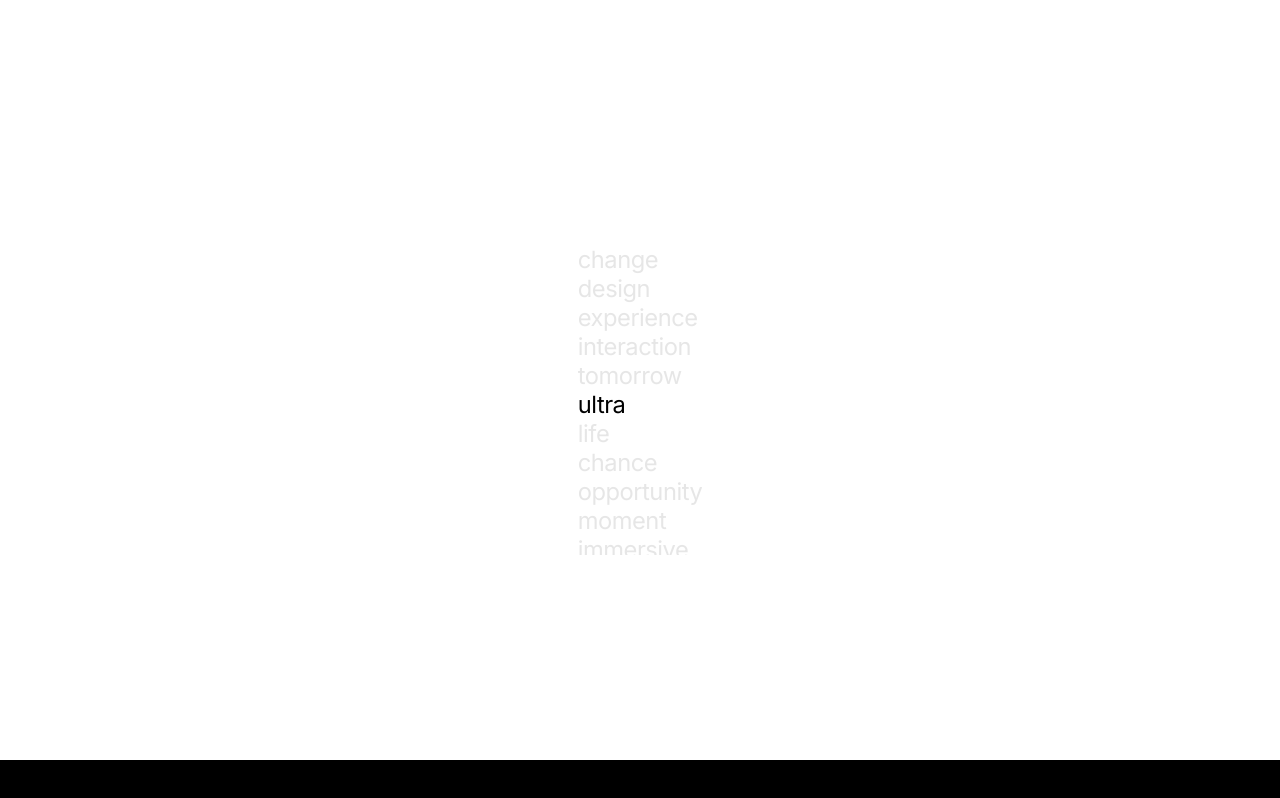
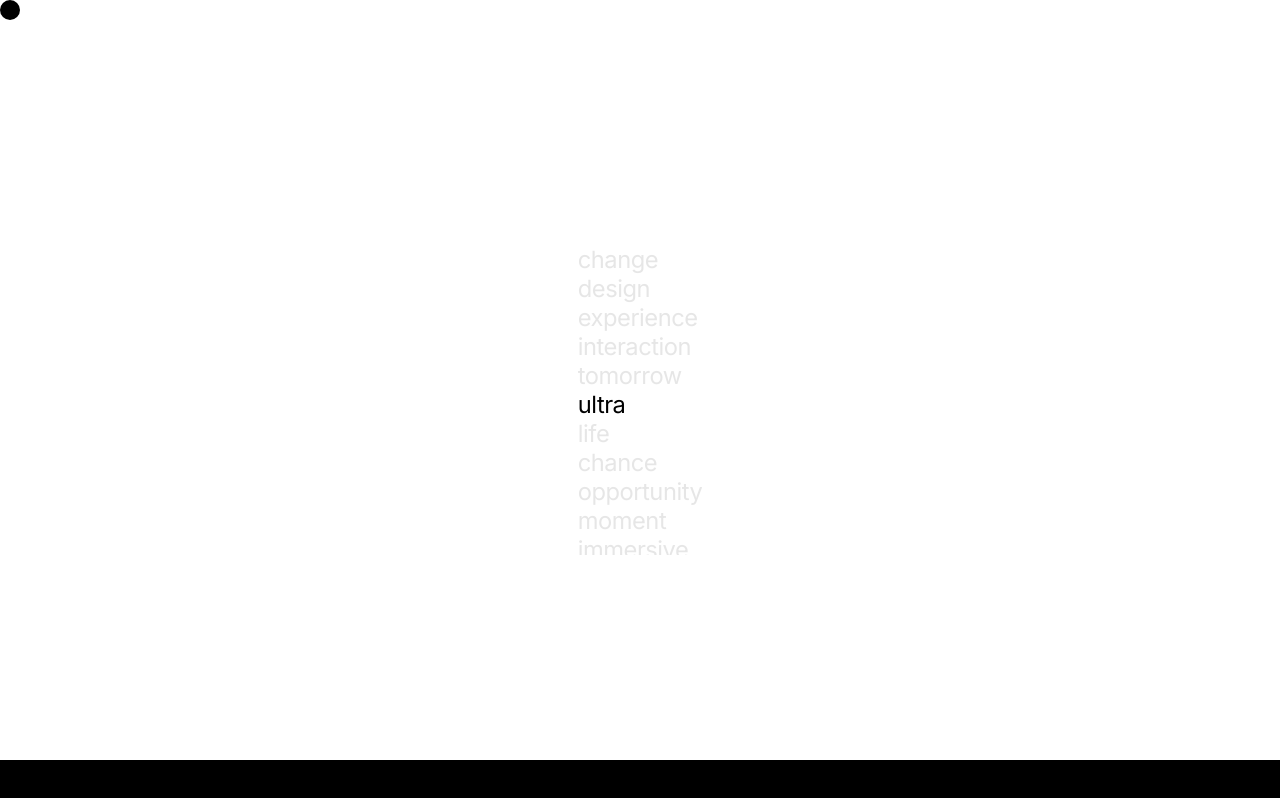
Before and after one commit to nelsonndukwe/Next-annimation-Compilation, a Next.js app: page / in a window 1280 px wide. Built offline with nearby package versions, Linux system fonts and the light colour scheme.

Commit message:
sticky cusror initial

```diff
--- /dev/null
+++ b/app/components/Hero/Cursor.tsx
@@ -0,0 +1,69 @@
+import React, { useEffect, useState } from "react";
+import styles from "./Hero.module.scss";
+
+import { motion, useMotionValue, useSpring } from "framer-motion";
+
+const Cursor = ({ stickyElement }: any) => {
+  const [isHovered, setIsHovered] = useState(false);
+console.log(`stickyElment`, stickyElement);
+  const cursorSize = isHovered ? 60 : 20;
+  const mouse = {
+    x: useMotionValue(0),
+    y: useMotionValue(0),
+  };
+
+  const smoothOptions = { damping: 20, stiffness: 300, mass: 0.5 };
+  const smoothScroll = {
+    x: useSpring(mouse.x, smoothOptions),
+    y: useSpring(mouse.y, smoothOptions),
+  };
+  const manageMouseMove = (e: any) => {
+    const { clientX, clientY } = e;
+
+    mouse.x.set(clientX - cursorSize / 2),
+      mouse.y.set(clientY - cursorSize / 2);
+  };
+
+  const manageMouseOver = () => {
+    setIsHovered(true);
+  };
+
+  const manageMouseLeave = () => {
+    setIsHovered(false);
+  };
+
+  useEffect(() => {
+    const mousePostion = window.addEventListener("mousemove", manageMouseMove);
+// stickyElement.current.addEventListener(
+//       "mouseover",
+//       manageMouseOver
+//     );
+//   stickyElement.current.addEventListener(
+//       "mouseleave",
+//       manageMouseLeave
+//     );
+
+    return () => {
+      mousePostion;
+    //   stickyElement.current.removeEventListener(
+    //     "mouseover",
+    //     manageMouseOver
+    //   );
+    // stickyElement.current.removeEventListener(
+    //     "mouseleave",
+    //     manageMouseLeave
+    //   );
+
+    };
+  });
+
+  return (
+    <motion.div
+      style={{ left: smoothScroll.x, top: smoothScroll.y }}
+      className={styles.cursor}
+      animate={{width:cursorSize, height:cursorSize}}
+    ></motion.div>
+  );
+};
+
+export default Cursor;
--- a/app/components/Hero/Hero.module.scss
+++ b/app/components/Hero/Hero.module.scss
@@ -59,3 +59,12 @@
       transform-origin: bottom center;
     }
   }
+
+
+  .cursor{
+    background: black;
+    height:20px;
+    width: 20px;
+    position: fixed;
+    border-radius: 50%;
+  }
--- a/app/components/Hero/index.tsx
+++ b/app/components/Hero/index.tsx
@@ -1,16 +1,17 @@
 "use client";
 
-import { useEffect, useRef } from "react";
+import { forwardRef, useEffect, useRef } from "react";
 import { gsap } from "gsap";
 import Image from "next/image";
 import { animateTitle, animateImage, animateNav } from "./annimations";
-
 import styles from "./Hero.module.scss";
 
 import Logo from "../Logo/index";
 
-const Hero = () => {
-  const heroRef = useRef(null);
+const Hero = forwardRef(function Hero(props, ref:any) {
+
+
+  const heroRef = useRef(null)
   const timeline = useRef(gsap.timeline());
   useEffect(() => {
     const context = gsap.context(() => {
@@ -31,7 +32,7 @@ const Hero = () => {
         <span data-menu-item data-hidden>
           about
         </span>
-        <span data-menu-item data-hidden>
+        <span data-menu-item data-hidden ref={ref}>
           contact
         </span>
       </div>
@@ -59,6 +60,6 @@ const Hero = () => {
       </div>
     </section>
   );
-};
+});
 
-export default Hero;
+export default Hero
--- a/app/page.tsx
+++ b/app/page.tsx
@@ -1,13 +1,14 @@
 "use client";
 import Hero from "./components/Hero";
 import Loader from "./components/Loader";
-import { useLayoutEffect, useState } from "react";
+import { useLayoutEffect, useRef, useState } from "react";
 import gsap from "gsap";
+import Cursor from "./components/Hero/Cursor";
 
 export default function Home() {
   const [loaderFinished, setLoaderFinished] = useState<Boolean>(false);
   const [timeline, setTimeline] = useState<any>(null);
-
+  const stickyElementRef = useRef(null);
   useLayoutEffect(() => {
     const context = gsap.context(() => {
       const tl = gsap.timeline({
@@ -25,6 +26,13 @@ export default function Home() {
   }, []);
 
   return (
-    <main>{loaderFinished ? <Hero /> : <Loader timeline={timeline} />}</main>
+    <main>
+      {loaderFinished ? (
+        <Hero ref={stickyElementRef} />
+      ) : (
+        <Loader timeline={timeline} />
+      )}
+      <Cursor stickyElement={stickyElementRef} />
+    </main>
   );
 }
--- a/package.json
+++ b/package.json
@@ -9,6 +9,7 @@
     "lint": "next lint"
   },
   "dependencies": {
+    "framer-motion": "^10.17.9",
     "gsap": "^3.12.4",
     "next": "14.0.4",
     "react": "^18",
```
Also changed, not shown: 1 other file (tests, documents, lock files or other folders).
